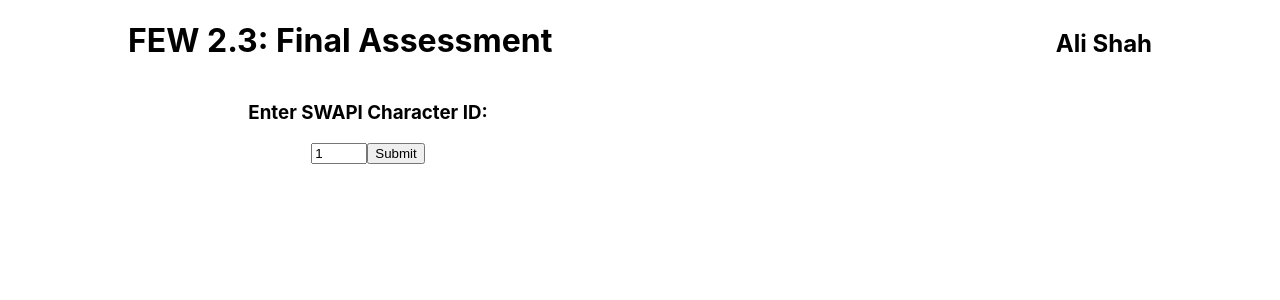
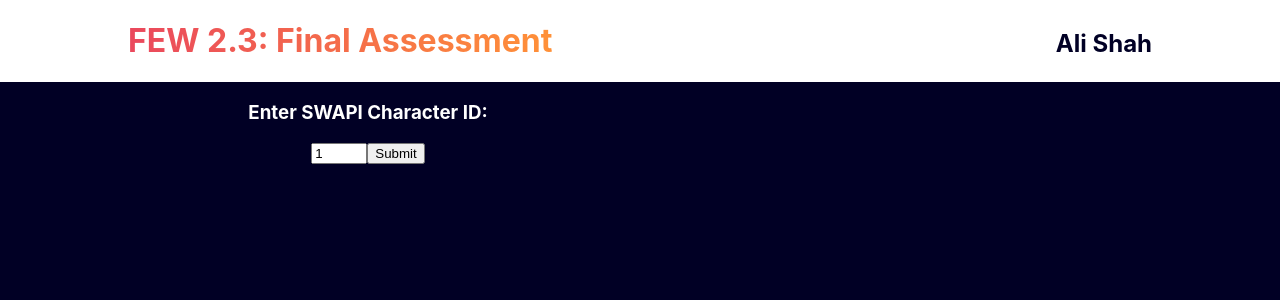
Before and after one commit to shah-a/few2.3-05-final-assessment, a React (Vite) app: page / in a window 1280 px wide. Shown: the top 300 px of the page. Built offline with nearby package versions, Linux system fonts and the light colour scheme.

Commit message:
Add: colour palette

```diff
--- a/src/components/App.css
+++ b/src/components/App.css
@@ -1,10 +1,21 @@
+:root {
+  --light: #ffffff;
+  --dark: #010025;
+  --red: #ea485d;
+  --orange: #ff9138;
+  --yellow: #ffeb98;
+  --blue: #00cfea;
+}
+
 .App {
   min-height: 100vh;
   display: flex;
   flex-direction: column;
+  background-color: var(--dark);
+  color: var(--light);
 }
 
-.App > * {
+.App .container {
   width: 80%;
   max-width: 72rem;
   margin: 0 auto;
--- a/src/components/Home/Home.css
+++ b/src/components/Home/Home.css
@@ -1,5 +1,17 @@
 .Home {
+  background-color: var(--light);
+  color: var(--dark);
+}
+
+.Home .container {
   display: flex;
   justify-content: space-between;
   align-items: baseline;
 }
+
+.Home h1 {
+  background-image: linear-gradient(90deg, var(--red), var(--orange));
+  background-clip: text;
+  -webkit-background-clip: text;
+  color: transparent;
+}
--- a/src/components/Home/index.jsx
+++ b/src/components/Home/index.jsx
@@ -3,8 +3,10 @@ import './Home.css';
 function Home() {
   return (
     <div className="Home">
-      <h1>FEW 2.3: Final Assessment</h1>
-      <h2>Ali Shah</h2>
+      <div className="container">
+        <h1>FEW 2.3: Final Assessment</h1>
+        <h2>Ali Shah</h2>
+      </div>
     </div>
   );
 }
--- a/src/components/StarWars/index.jsx
+++ b/src/components/StarWars/index.jsx
@@ -10,7 +10,7 @@ function StarWars() {
   const [data, setData] = useState(null);
 
   return (
-    <div className="StarWars">
+    <div className="StarWars container">
       <section>
         <Form id={id} setId={setId} setData={setData} />
         <Display list={list} setList={setList} data={data} />
```
